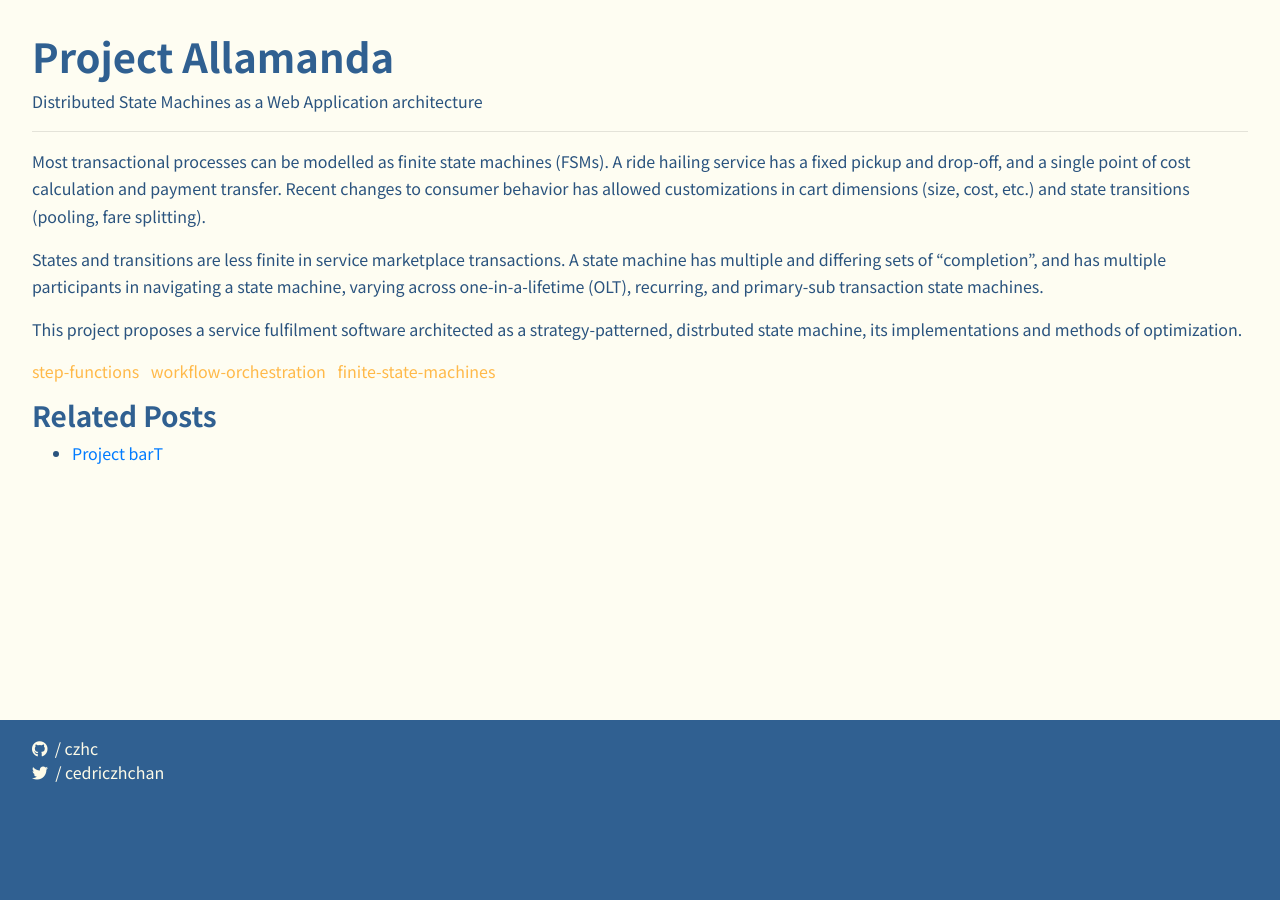
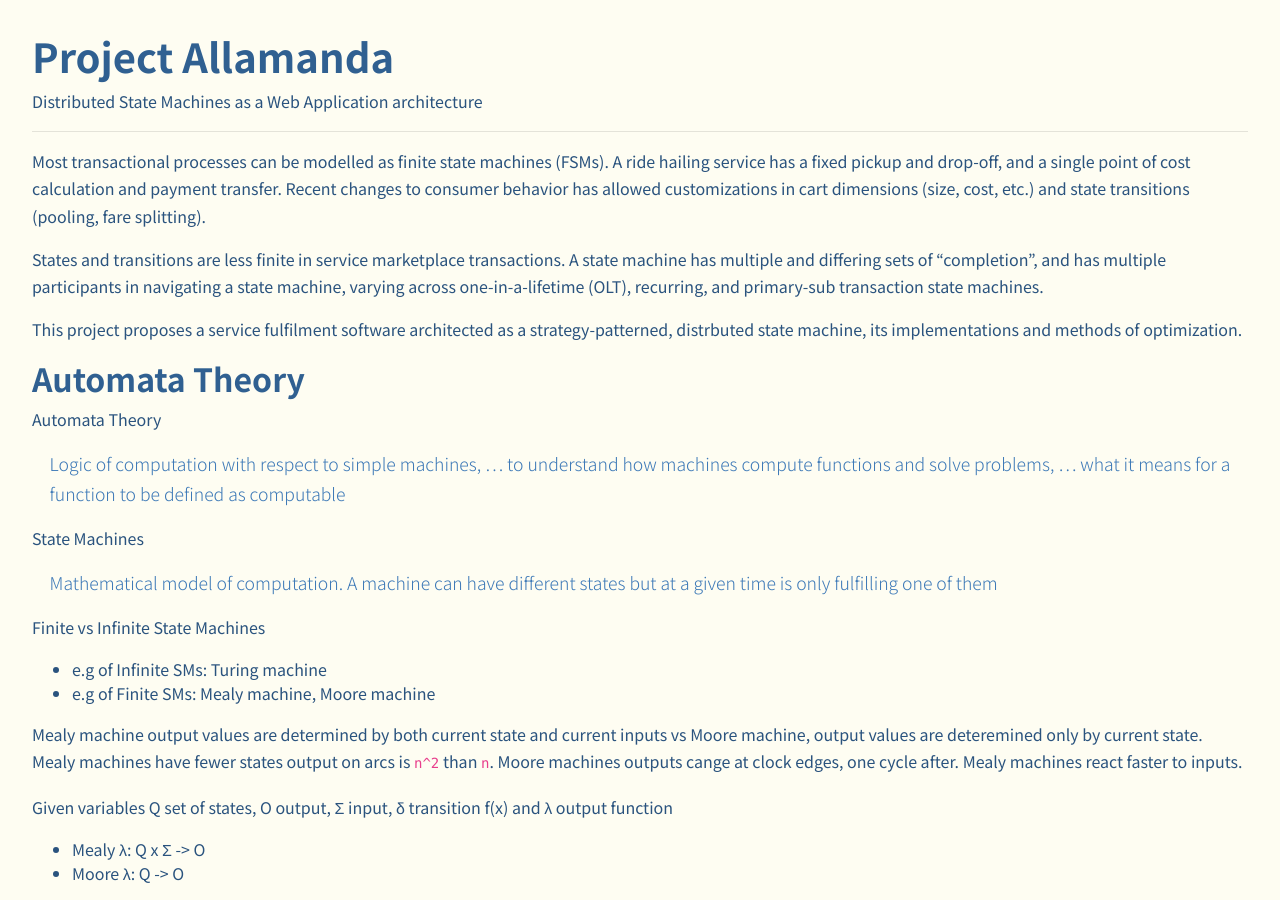
Before and after one commit to czhc/czhc.github.io, a Jekyll site: the page built from _posts/projects/2019-01-25-allamanda.md, in a window 1280 px wide and 900 px high. Built offline with Jekyll 4.4.1, drawn with Linux system fonts in a browser that asks for light colours; nearby versions of some CDN libraries; some of the changed text lies outside the part shown.

Commit message:
Stash AL

```diff
--- a/_posts/projects/2019-01-25-allamanda.md
+++ b/_posts/projects/2019-01-25-allamanda.md
@@ -18,3 +18,50 @@ Most transactional processes can be modelled as finite state machines (FSMs). A
 States and transitions are less finite in service marketplace transactions. A state machine has multiple and differing sets of "completion", and has multiple participants in navigating a state machine, varying across one-in-a-lifetime (OLT), recurring, and primary-sub transaction state machines.
 
 This project proposes a service fulfilment software architected as a strategy-patterned, distrbuted state machine, its implementations and methods of optimization.
+
+
+## Automata Theory
+
+Automata Theory
+
+> Logic of computation with respect to simple machines, ... to understand how
+> machines compute functions and solve problems, ... what it means for a
+> function to be defined as computable
+
+
+
+State Machines
+
+> Mathematical model of computation.
+> A machine can have different states but at a given time is only fulfilling one of them
+
+Finite vs Infinite State Machines
+
+* e.g of Infinite SMs: Turing machine
+* e.g of Finite SMs: Mealy machine, Moore machine
+
+Mealy machine  output values are determined by both current state and current inputs vs Moore machine, output values are deteremined only by current state. Mealy machines have fewer states output on arcs is `n^2` than `n`. Moore machines outputs cange at clock edges, one cycle after. Mealy machines react faster to inputs.
+
+Given variables Q set of states, O output, Σ input,  δ transition f(x) and λ output function
+* Mealy  λ: Q x Σ -> O
+* Moore λ: Q -> O
+
+E.g.
+Mealy: watch with timer, vending machines, traffic light
+Moore: bus routes (?) technically,
+
+
+### DAG vs FSMs
+
+### Strategy Pattern
+
+## Cost Analysis
+
+
+
+## References
+
+1. [Automata Theory](https://cs.stanford.edu/people/eroberts/courses/soco/projects/2004-05/automata-theory/basics.html)
+1. https://aws.amazon.com/step-functions/pricing/
+1. [Turing Machine code architecture example](http://legoofdoom.blogspot.com/2009/01/software-architecture-of-turing-machine.html)
+1. [Using finite state machines to design software](https://www.edn.com/Pdf/ViewPdf?contentItemId=4026990)
```
